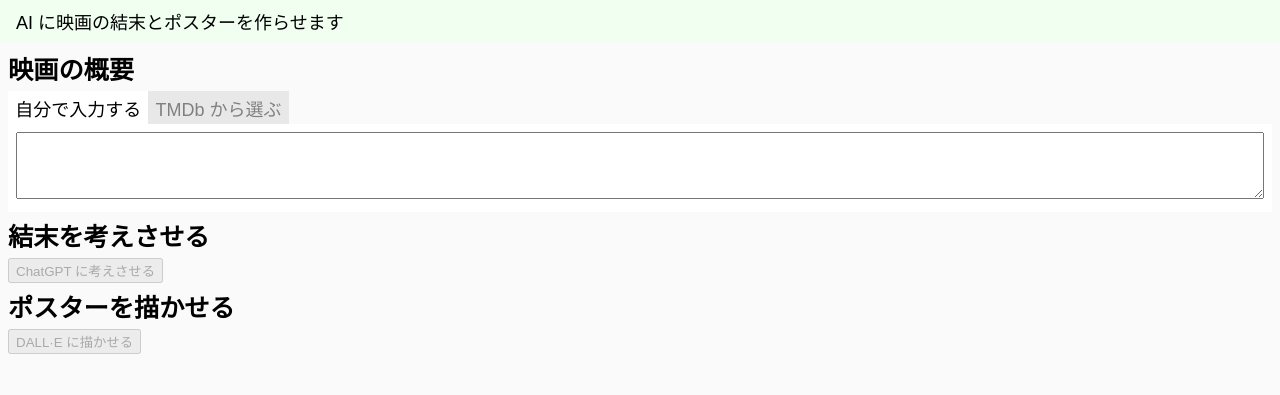
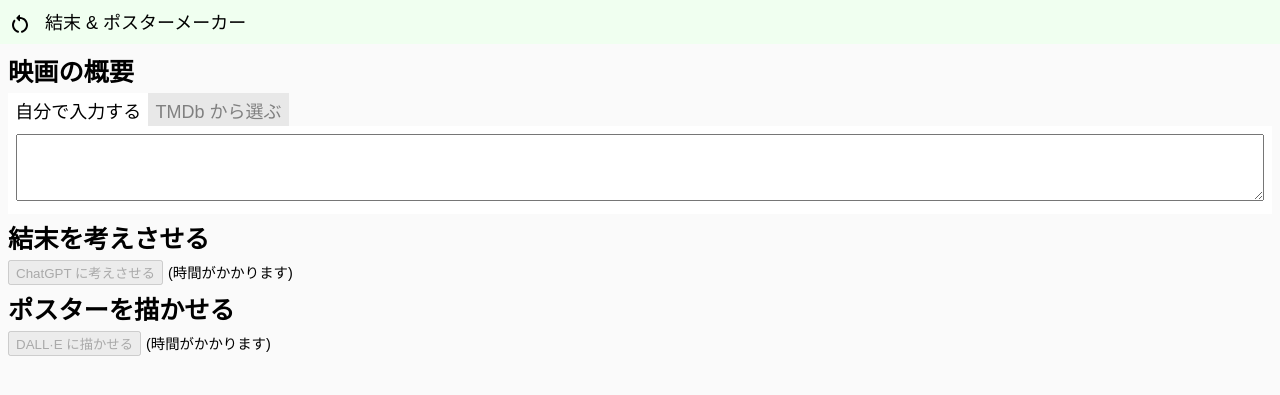
Before and after one commit to satamame/movie_chat, a Django app: page /idea/ in a window 1280 px wide. Shown: the top 395 px of the page. Run offline with Django 4.2, Linux system fonts and the light colour scheme.

Commit message:
Layout and prompt improvement.

```diff
--- a/idea/cgpt.py
+++ b/idea/cgpt.py
@@ -22,8 +22,11 @@ def make_ending(overview):
     sys_prmp += '何を聞かれても日本語で答えてください。英語で答えないこと。'
 
     user_prmp = '以下のプロットで映画を作ろうとしています。'
-    user_prmp += '結末とラストシーンを書いてください。'
+    user_prmp += '結末とラストシーンを考えてください。'
     user_prmp += '日本語にして全部で100文字以内にまとめて答えてください。'
+    user_prmp += '答えの中でプロットを説明しないで、'
+    user_prmp += '考えた結末とラストシーンだけを答えること。'
+    user_prmp += '結末を曖昧にせず、明確にすること。'
     user_prmp += f'\nプロット:\n{overview}'
 
     try:
--- a/idea/static/idea/idea.css
+++ b/idea/static/idea/idea.css
@@ -31,7 +31,8 @@ input[type="text"] {
 
 ul.movie-list {
   list-style-type: none;
-  padding-left: 1em;
+  padding-left: 1.5em;
+  text-indent: -1.5em;
 }
 
 #tmdb-plots {
@@ -42,6 +43,15 @@ ul.movie-list {
 
 #tmdb-plots p {
   margin: 0.5em;
+}
+
+.notes {
+  font-size: 0.8em;
+}
+
+#poster {
+  width: 100%;
+  max-width: 500px;
 }
 
 .overlay {
--- a/idea/templates/idea/idea.html
+++ b/idea/templates/idea/idea.html
@@ -12,7 +12,8 @@
 <body>
 
 <header>
-  AI に映画の結末とポスターを作らせます
+  <a href="{% url 'idea:idea' %}"><img src="{% static 'icon/restart_alt_black_24dp.svg' %}"></a>
+  結末 & ポスターメーカー
 </header>
 
 <main>
@@ -69,25 +70,25 @@
       {% endif %}
     </div>
 
-    <h1>結末を考えさせる</h1>
+    <h1 {% if show_ending %}id="to"{% endif %}>結末を考えさせる</h1>
     <div>
       <input type="submit" id="ending-button" name="make_ending" value="ChatGPT に考えさせる"
         {% if not has_overview %}disabled{% endif %}
-      >
+        > <span class="notes">(時間がかかります)</span>
     </div>
     {% if form.ending.value %}
     <p>{{ form.ending.value }}</p>
     {{ form.ending }}
     {% endif %}
 
-    <h1>ポスターを描かせる</h1>
+    <h1 {% if show_poster %}id="to"{% endif %}>ポスターを描かせる</h1>
     <div>
       <input type="submit" id="poster-button" name="make_poster" value="DALL·E に描かせる"
         {% if not has_overview %}disabled{% endif %}
-      >
+      > <span class="notes">(時間がかかります)</span>
     </div>
     {% if form.poster_url.value %}
-    <p><img src="{{ form.poster_url.value }}"></p>
+    <p><img src="{{ form.poster_url.value }}" id="poster"></p>
     {{ form.poster_url }}
     {% endif %}
 
@@ -101,6 +102,24 @@
 </div>
 
 <script>
+  // 初期スクロール
+  function initialScroll() {
+    const to = document.getElementById('to');
+    if (to) {
+      to.scrollIntoView();
+    }
+  }
+
+  // ポスターがあれば、ロードを待ってからスクロール
+  const poster = document.getElementById('poster');
+  if (poster) {
+    poster.addEventListener('load', (e) => {
+      initialScroll();
+    })
+  } else {
+    setTimeout(() => { initialScroll() }, 0);
+  }
+
   // ov_type のクリックハンドラ
   function showOvInputPanel(type) {
     const endingButton = document.getElementById('ending-button');
--- a/idea/views.py
+++ b/idea/views.py
@@ -16,6 +16,9 @@ class IdeaView(FormView):
     form_class = IdeaForm
 
     def next_context(self, form_data) -> Dict:
+        show_ending = False
+        show_poster = False
+
         # TMDb の検索ボタンが押された場合
         if 'query_tmdb' in self.request.POST:
             # TMDb を検索して結果を form の tmdb_rslt にセットする
@@ -34,6 +37,7 @@ class IdeaView(FormView):
             else:
                 overview = form_data.get('mov_plot')
             form_data |= {'ending': make_ending(overview)}
+            show_ending = True
 
         # ポスターを描くボタンが押された場合
         if 'make_poster' in self.request.POST:
@@ -43,6 +47,7 @@ class IdeaView(FormView):
                 overview = form_data.get('mov_plot')
             prmp = make_dalle_prmp(overview)
             form_data |= {'poster_url': make_poster(prmp)}
+            show_poster = True
 
         # 映画の概要が入力済みかどうか
         ov_type = form_data['ov_type']
@@ -54,6 +59,8 @@ class IdeaView(FormView):
             'form': IdeaForm(form_data),
             'movies': movies,
             'has_overview': has_overview,
+            'show_ending': show_ending,
+            'show_poster': show_poster,
         }
         return context
 
--- a/movie_chat/urls.py
+++ b/movie_chat/urls.py
@@ -15,11 +15,11 @@ Including another URLconf
 """
 from django.contrib import admin
 from django.shortcuts import redirect
-from django.urls import path, include
+from django.urls import path, include, reverse
 
 
 urlpatterns = [
-    path('', lambda request: redirect('idea/', permanent=True)),
+    path('', lambda request: redirect(reverse('idea:idea'), permanent=True)),
     path('admin/', admin.site.urls),
     path('idea/', include('idea.urls')),
 ]
--- a/static/css/base.css
+++ b/static/css/base.css
@@ -17,8 +17,13 @@ body {
 
 header {
   width: 100%;
-  padding: 8px 16px;
+  padding: 8px 8px;
   background-color: honeydew;
+}
+
+header img {
+  vertical-align: middle;
+  margin-right: 8px;
 }
 
 main {
```
Also changed, not shown: static/icon/restart_alt_black_24dp.svg (added).
